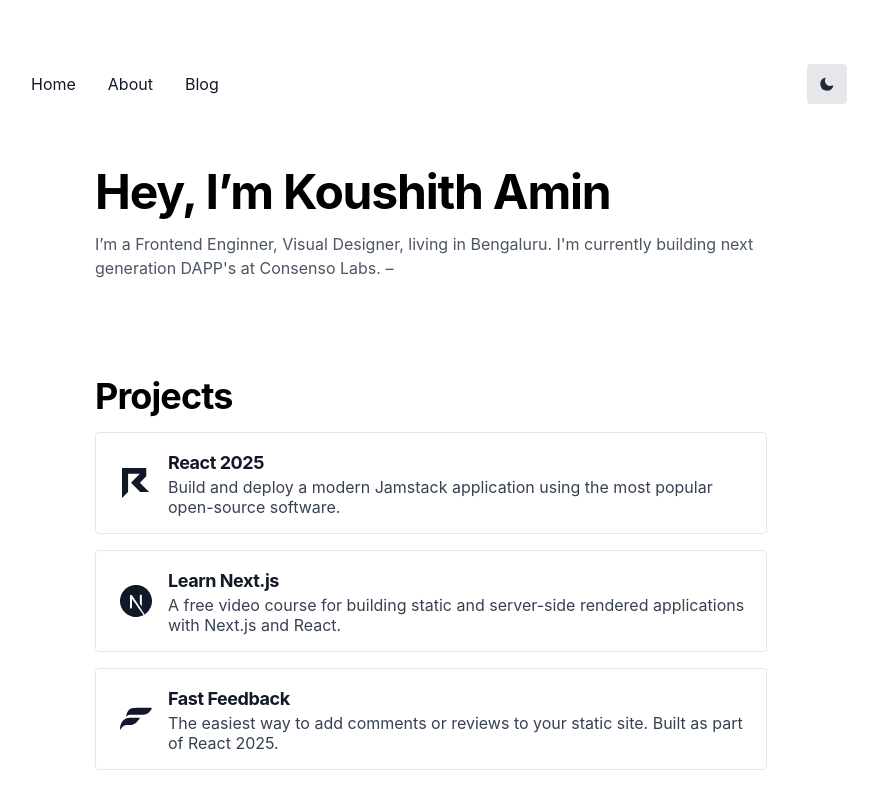
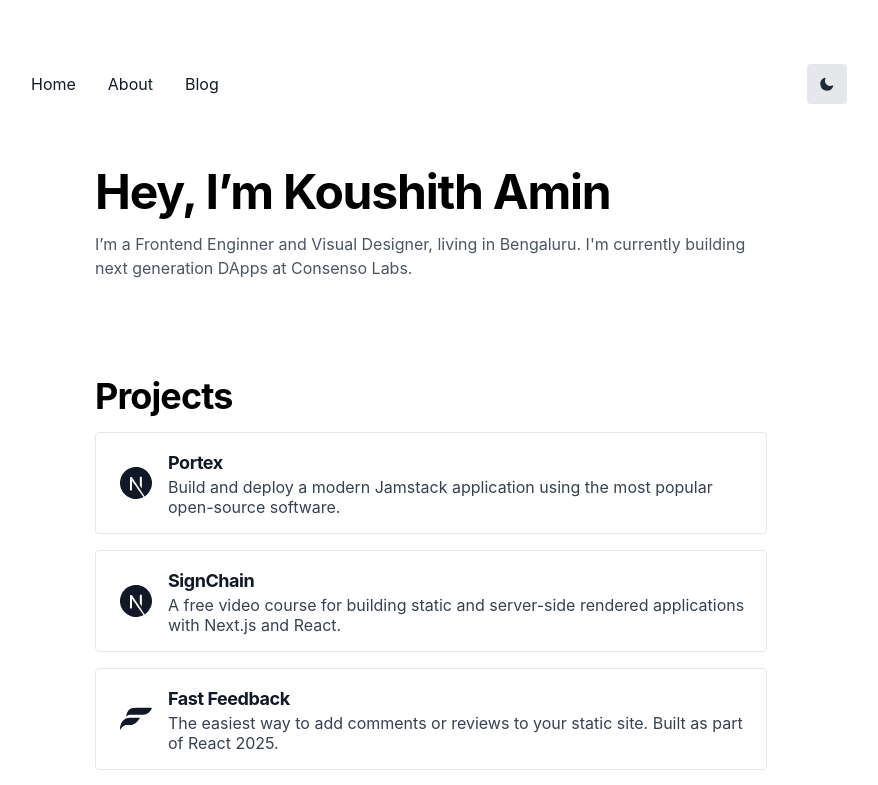
Before and after one commit to Koushith/Next.js-Portfolio-2021, a Next.js app: page / in a window 1280 px wide. Shown: the top 785 px of the page, without its empty margins (209-1087 px from the left). Built offline with nearby package versions, Linux system fonts and the light colour scheme; what @tailwindcss/typography would draw is missing.

Commit message:
adds about page

```diff
--- a/pages/index.js
+++ b/pages/index.js
@@ -14,24 +14,31 @@ export default function Home() {
         Hey, I’m Koushith Amin
       </h1>
       <h2 className='prose text-gray-600 dark:text-gray-400 mb-16'>
-        I’m a Frontend Enginner, Visual Designer, living in Bengaluru. I'm
-        currently building next generation DAPP's at Consenso Labs. –&nbsp;
+        I’m a Frontend Enginner and Visual Designer, living in Bengaluru. I'm
+        currently building next generation DApps at Consenso Labs.
       </h2>
       <h3 className='font-bold text-2xl md:text-4xl tracking-tight mb-4 mt-8 text-black dark:text-white'>
         Projects
       </h3>
       <ProjectCard
-        title='React 2025'
+        title='Portex'
         description='Build and deploy a modern Jamstack application using the most popular open-source software.'
-        href='https://react2025.com/'
-        icon='react2025'
+        href='https://app.portex.xyz/'
+        icon='nextjs'
       />
       <ProjectCard
-        title='Learn Next.js'
+        title='SignChain'
         description='A free video course for building static and server-side rendered applications with Next.js and React.'
-        href='https://masteringnextjs.com/'
+        href='https://app.signchain.xyz/#/'
         icon='nextjs'
       />
+      <ProjectCard
+        title='Fast Feedback'
+        description='The easiest way to add comments or reviews to your static site. Built as part of React 2025.'
+        href='https://fastfeedback.io/'
+        icon='fastfeedback'
+      />
+
       <ProjectCard
         title='Fast Feedback'
         description='The easiest way to add comments or reviews to your static site. Built as part of React 2025.'
```
Also changed, not shown: package.json (+5 -7 lines), 1 other file (tests, documents, lock files or other folders).
